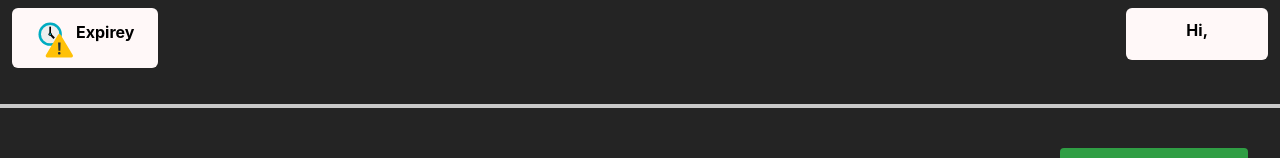
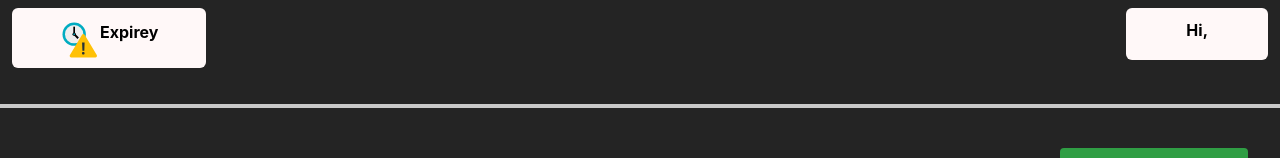
Before and after one commit to vinay-vk-kumar/Expirey, a React (Vite) app in the folder client/: page /dashboard in a window 1280 px wide. Shown: the top 158 px of the page. Built offline with nearby package versions, Linux system fonts and the light colour scheme; no server answers; sample sign-in values are in the browser's storage.

Commit message:
increase padding

```diff
--- a/client/src/pages/Dashboard.jsx
+++ b/client/src/pages/Dashboard.jsx
@@ -97,7 +97,7 @@ export default function Dashboard() {
         }} setMessage={setMessage} />
 
         <div className='flex justify-between mx-3'>
-            <div className='flex text-center font-black text-black bg-[#FFF8F8] rounded-md mt-2 px-6 pt-3 font-bold cursor-pointer' onClick={() => navigate("/dashboard")}>
+            <div className='flex text-center font-black text-black bg-[#FFF8F8] rounded-md mt-2 px-12 pt-3 font-bold cursor-pointer' onClick={() => navigate("/dashboard")}>
                 {<Shooping className="h-10 mx-auto mb-2"/>}Expirey
             </div>
             <div className='flex items-center text-center font-black text-black bg-[#FFF8F8] rounded-md mt-2 px-15 mb-2 pb-2 font-bold cursor-pointer'>
```
